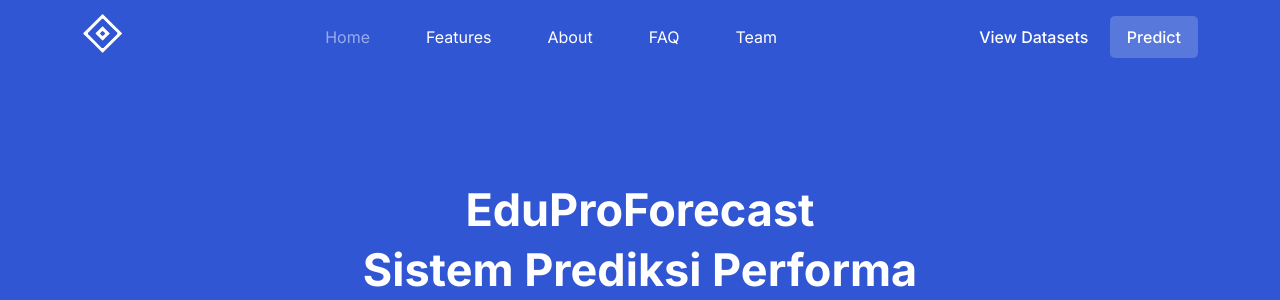
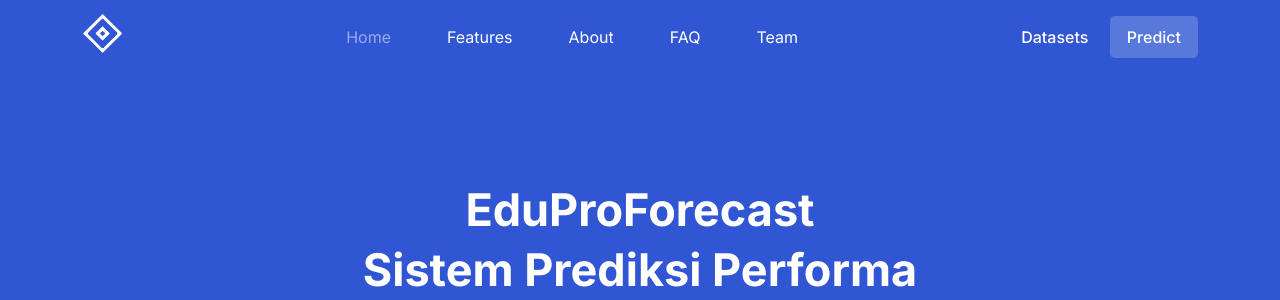
Before and after one commit to Kocheng-Angkasa/EduProForecast, a Flask app: page / in a window 1280 px wide. Shown: the top 300 px of the page. Run offline with Flask 3, Linux system fonts and the light colour scheme; some libraries are stand-ins or nearby versions.

Commit message:
Update index.html

```diff
--- a/templates/index.html
+++ b/templates/index.html
@@ -85,7 +85,7 @@
 
               <div class="navbar-btn d-none d-sm-inline-block">
 		      		                      <a href="/data" class="ud-main-btn ud-login-btn">
-                  View Datasets
+                 Datasets
                 </a>
                 <a class="ud-main-btn ud-white-btn" href="/input">
                   Predict
```
